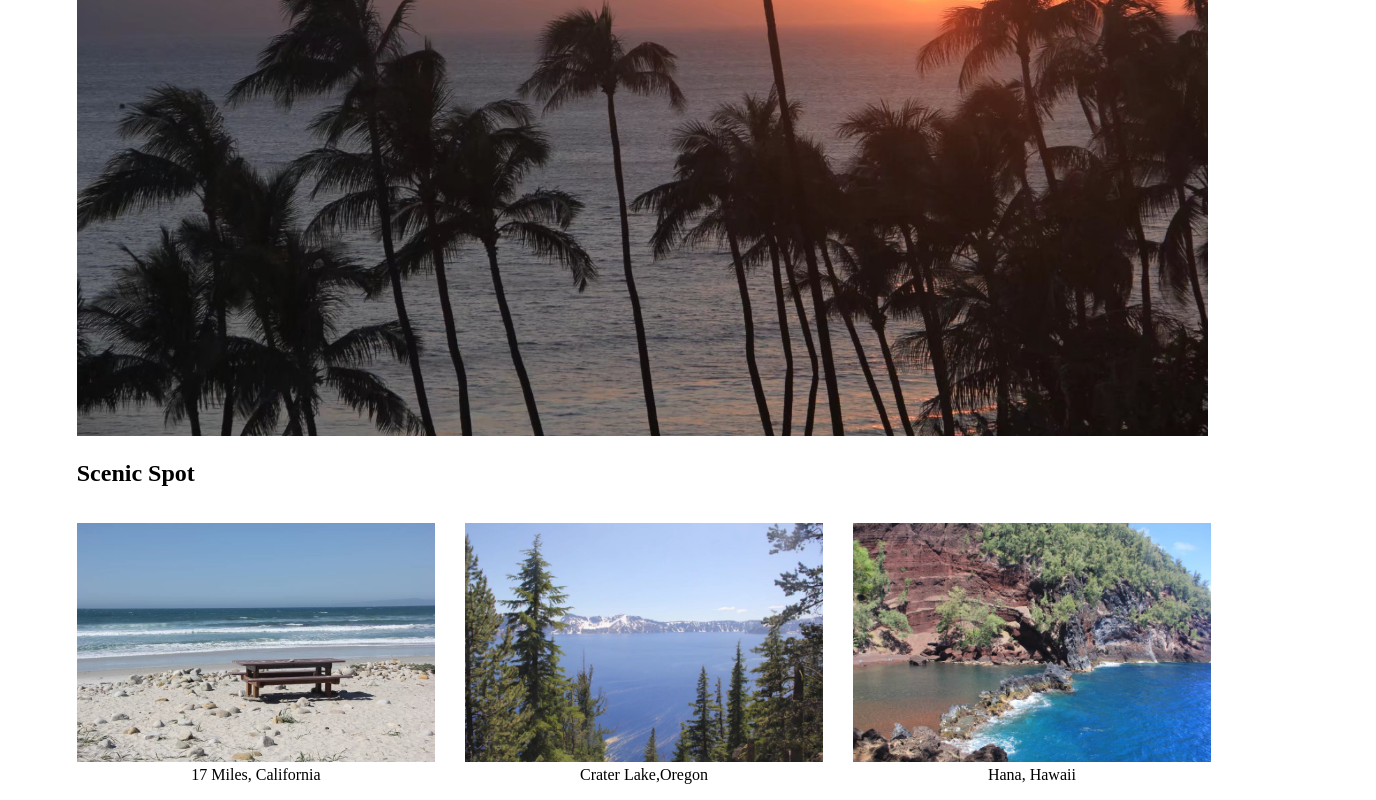
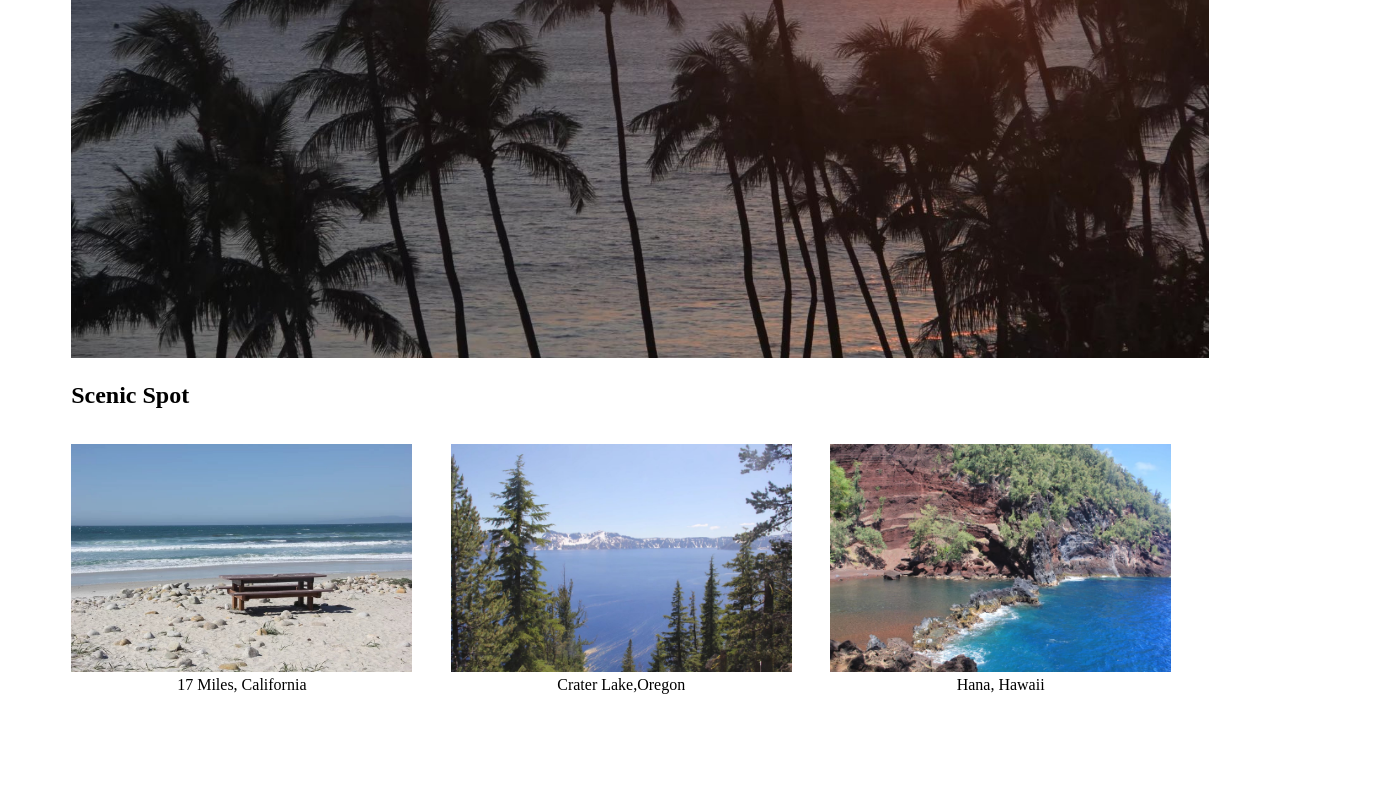
Before and after one commit to zongxinwu92/udacityProject2, a plain HTML site: page portfolio.html in a window 1280 px wide. Shown: the part 524-1324 px from the top of the page, 1376 px wide, since content can reach past the window. After the commit the page ends 1242 px from the top, so only its background shows below. Drawn offline with Linux system fonts and the light colour scheme.

Commit message:
fix bugs

```diff
--- a/desktop.css
+++ b/desktop.css
@@ -1,17 +1,19 @@
-body, html {
-  margin: 1.5%;
-  padding:1.5%;
-  width: 100%;
-  height: 100%;
+.content{
+    width:90%;
+    margin:auto;
+    display:block;
 }
 
-header, section{
+header,section{
     box-sizing: border-box;
     max-width:100%;
     min-width:48px;
     min-height:48px;
 }
 
+main{
+    margin:auto;
+}
 
 .header_logo{
     float:left;
@@ -24,7 +26,7 @@ header, section{
 }
 
 .main_picture{
-    width:94%
+    width:100%;
 }
 
 .secondary_picture{
@@ -42,9 +44,9 @@ ul{
 
 .spot_picture{
     display:inline-block;
-    width:28%;
+    width:30%;
     text-align: center;
-    padding-right:2%;
+    padding-right:3%;
 }
 
 .spot_picture span{
--- a/portfolio.html
+++ b/portfolio.html
@@ -7,7 +7,7 @@
     <link rel="stylesheet" href="desktop.css">
 </head>
 <body>
-
+    <div class="content">
     <header class="header">
         <img class="header_logo" src="image/logo.jpg" alt="my life">
         <section class="header_title">
@@ -39,6 +39,6 @@
             </ul>
         </section>
     </main>
-
+    </div>
 </body>
 </html>
```
